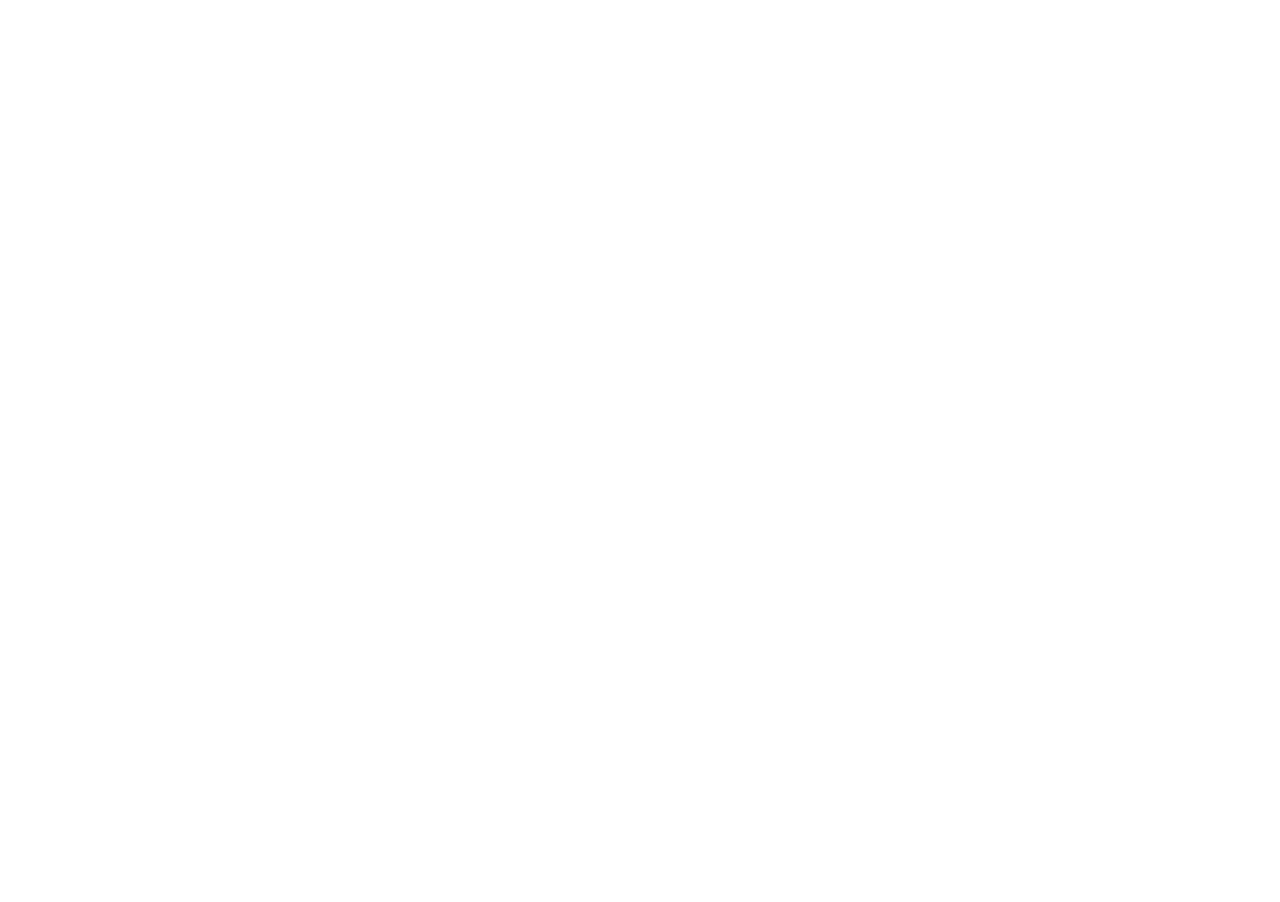
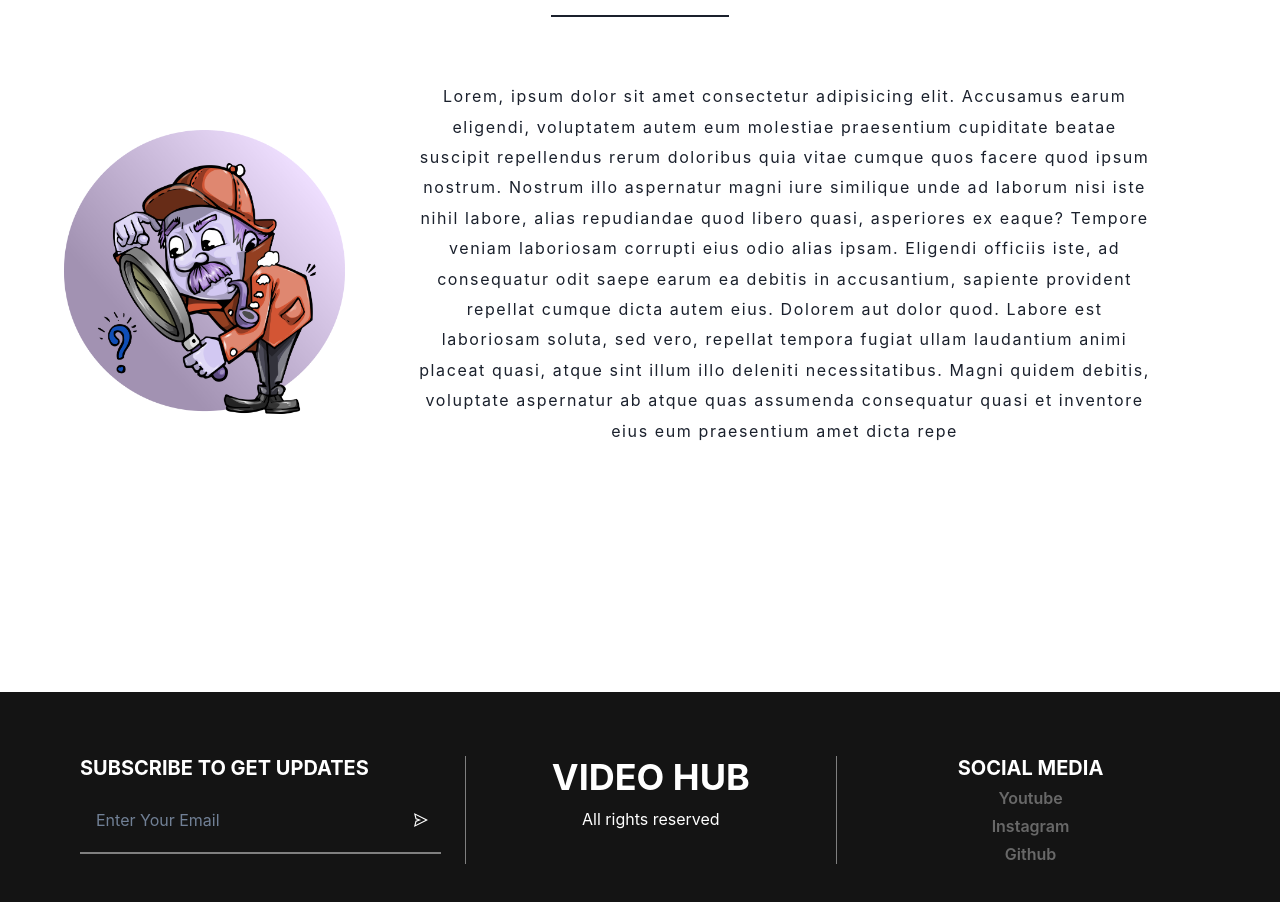
Before and after one commit to basitabdullah/react-project-x, a React (Create React App) app: page / in a window 1280 px wide. Shown: the part 948-1850 px from the top of the page. Before the commit the page ends 840 px from the top, so only its background shows below. Built offline with nearby package versions, Linux system fonts and the light colour scheme.

Commit message:
Added Footer

```diff
--- a/src/App.js
+++ b/src/App.js
@@ -3,6 +3,7 @@
 import { BrowserRouter as Router, Route, Routes } from 'react-router-dom';
 import Header from './components/Header';
 import Home from './components/Home';
+import Footer from './components/Footer';
 
 function App() {
   return (
@@ -11,6 +12,7 @@
       <Routes>
         <Route  path='/' element = {<Home/>}/>
       </Routes>
+      <Footer/>
     </Router>
   );
 }
--- /dev/null
+++ b/src/components/Footer.jsx
@@ -0,0 +1,80 @@
+import React from 'react';
+import {
+  Box,
+  Button,
+  HStack,
+  Heading,
+  Stack,
+  VStack,
+  Input,
+  Text,
+} from '@chakra-ui/react';
+import { AiOutlineSend } from 'react-icons/ai';
+
+const Footer = () => {
+  return (
+    <Box bgColor={'blackAlpha.900'} minH={'40'} p={'16'} color={'white'}>
+      <Stack direction={['column', 'row']}>
+        <VStack alignItems={'stretch'} w={'full'} px={'4'}>
+          <Heading size={'md'} textTransform={'uppercase'} textAlign={["center","left"]}>
+            Subscribe to get updates
+          </Heading>
+          <HStack borderBottom={'2px solid gray'} py={'3'}>
+            <Input
+              placeholder="Enter Your Email"
+              border={'none'}
+              borderRadius={'none'}
+              outline={'none'}
+            ></Input>
+            <Button
+              p={'0'}
+              color={'white'}
+              variant={'ghost'}
+              borderRadius={'0 20px 20px 0'}
+            >
+              <AiOutlineSend />
+            </Button>
+          </HStack>
+        </VStack>
+
+        <VStack
+          w={'full'}
+          borderLeft={['none', '1px solid gray']}
+          borderRight={['none', '1px solid gray']}
+        >
+          <Heading textAlign={'center'} textTransform={'uppercase'}>
+            Video Hub
+          </Heading>
+          <Text>All rights reserved</Text>
+        </VStack>
+
+        <VStack w={'full'}>
+          <Heading size={'md'} textTransform={'uppercase'}>
+            Social Media
+          </Heading>
+
+          <Button variant={'link'} colorScheme={'whiteAlpha'}>
+            <a target={"blank"} href="https://github.com/basitabdullah/react-project-x">
+              Youtube
+            </a>
+          </Button>
+
+          <Button variant={'link'} colorScheme={'whiteAlpha'}>
+            <a target={"blank"} href="https://github.com/basitabdullah/react-project-x">
+              Instagram
+            </a>
+          </Button>
+
+          <Button variant={'link'} colorScheme={'whiteAlpha'}>
+            <a target={"blank"} href="https://github.com/basitabdullah/react-project-x">
+              Github
+            </a>
+          </Button>
+
+        </VStack>
+      </Stack>
+    </Box>
+  );
+};
+
+export default Footer;
--- a/src/components/Home.jsx
+++ b/src/components/Home.jsx
@@ -1,5 +1,5 @@
 import React from 'react';
-import { Box, Heading, Image } from '@chakra-ui/react';
+import { Box, Container, Heading, Image, Stack, Text } from '@chakra-ui/react';
 import { Carousel } from 'react-responsive-carousel';
 import 'react-responsive-carousel/lib/styles/carousel.min.css';
 import img1 from '../assets/1.jpg';
@@ -7,19 +7,63 @@
 import img3 from '../assets/3.jpg';
 import img4 from '../assets/4.jpg';
 import img5 from '../assets/5.png';
-const headingOptions ={
-  pos : "absolute",
-  left: "50%",
-  top: "50%",
-  transform : "translate(-50%,-50%)",
-  texttransform: "uppercase",
-  p:"4",
-}
+const headingOptions = {
+  pos: 'absolute',
+  left: '50%',
+  top: '50%',
+  transform: 'translate(-50%,-50%)',
+  texttransform: 'uppercase',
+  p: '4',
+};
 
 const Home = () => {
   return (
     <Box>
       <MyCarousel />
+      <Container maxW={'container.xl'} minH={'100vh'} p={'16'}>
+        <Heading
+          textTransform={'uppercase'}
+          py={'2'}
+          w={'fit-content'}
+          borderBottom={'2px solid'}
+          margin={'auto'}
+        >
+          Services
+        </Heading>
+        <Stack
+          h={'full'}
+          alignItems={'center'}
+          direction={['column' ,'row']}
+        >
+          <Image
+            src={img5}
+            filter={'hue-rotate(-130deg)'}
+            h={['40','300']}
+            paddingTop={"4"}
+          />
+          <Text
+            letterSpacing={'widest'}
+            lineHeight={'190%'}
+            p={['4','16']}
+            textAlign={'center'}
+          >
+            Lorem, ipsum dolor sit amet consectetur adipisicing elit. Accusamus
+            earum eligendi, voluptatem autem eum molestiae praesentium
+            cupiditate beatae suscipit repellendus rerum doloribus quia vitae
+            cumque quos facere quod ipsum nostrum. Nostrum illo aspernatur magni
+            iure similique unde ad laborum nisi iste nihil labore, alias
+            repudiandae quod libero quasi, asperiores ex eaque? Tempore veniam
+            laboriosam corrupti eius odio alias ipsam. Eligendi officiis iste,
+            ad consequatur odit saepe earum ea debitis in accusantium, sapiente
+            provident repellat cumque dicta autem eius. Dolorem aut dolor quod.
+            Labore est laboriosam soluta, sed vero, repellat tempora fugiat
+            ullam laudantium animi placeat quasi, atque sint illum illo deleniti
+            necessitatibus. Magni quidem debitis, voluptate aspernatur ab atque
+            quas assumenda consequatur quasi et inventore eius eum praesentium
+            amet dicta repe
+          </Text>
+        </Stack>
+      </Container>
     </Box>
   );
 };
@@ -28,25 +72,31 @@
     <Carousel autoPlay infiniteLoop interval={1000} showStatus={false}>
       <Box w={'full'} h={'100vh'}>
         <Image src={img1} />
-        <Heading bgColor={'blackAlpha.600'} color={'white'} {...headingOptions}>Watch the future</Heading>
+        <Heading bgColor={'blackAlpha.600'} color={'white'} {...headingOptions}>
+          Watch the future
+        </Heading>
       </Box>
 
       <Box w={'full'} h={'100vh'}>
         <Image src={img2} />
-        <Heading bgColor={'whiteAlpha.600'} color={'black'} {...headingOptions}>Gaming is future</Heading>
+        <Heading bgColor={'whiteAlpha.600'} color={'white'} {...headingOptions}>
+          Gaming is future
+        </Heading>
       </Box>
 
       <Box w={'full'} h={'100vh'}>
         <Image src={img3} />
-        <Heading bgColor={'blackAlpha.600'} color={'black'} {...headingOptions}>Gaming on Console</Heading>
+        <Heading bgColor={'blackAlpha.600'} color={'white'} {...headingOptions}>
+          Gaming on Console
+        </Heading>
       </Box>
 
       <Box w={'full'} h={'100vh'}>
         <Image src={img4} />
-        <Heading bgColor={'blackAlpha.600'} color={'black'} {...headingOptions}>Night Life Is Cool</Heading>
+        <Heading bgColor={'blackAlpha.600'} color={'white'} {...headingOptions}>
+          Night Life Is Cool
+        </Heading>
       </Box>
-
-
     </Carousel>
   );
 };
```
